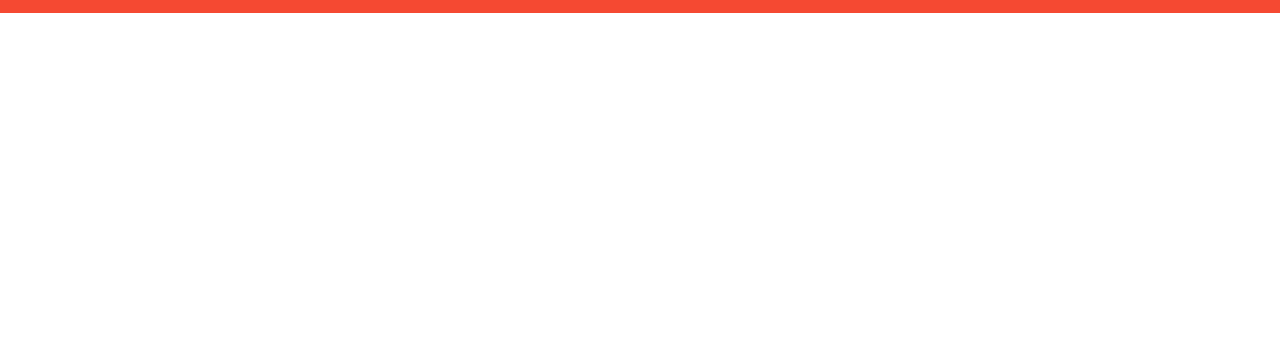
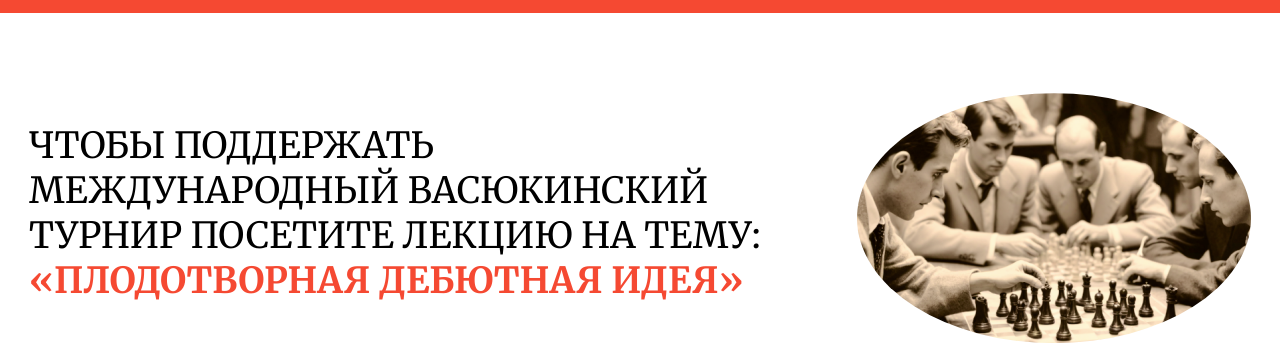
Before and after one commit to restlesswizard/landing-yandex-chessclub, a plain HTML site: page index.html in a window 1280 px wide. Shown: the part 728-1075 px from the top of the page. Before the commit the page ends 800 px from the top, so only its background shows below. Drawn offline with Linux system fonts and the light colour scheme.

Commit message:
wip: section theme

```diff
--- /dev/null
+++ b/css/theme.css
@@ -0,0 +1,25 @@
+.wrapper.theme__wrapper {
+    margin-top: 80px;
+}
+
+.theme__wrapper {
+    display: flex;
+    justify-content: space-between;
+    gap: 64px
+}
+
+
+.text_highlight {
+    color: #F54932;
+    font-weight: bold;
+}
+
+.theme__heading {
+    text-transform: uppercase;
+    font-weight: 400;
+}
+
+.theme__img img {
+    max-height: 250px;
+    clip-path: ellipse();
+}
--- a/index.html
+++ b/index.html
@@ -49,9 +49,24 @@
                     </li>
                 </ul>
             </div>
+        </section>
+
+        <section class="theme">
+            <div class="wrapper theme__wrapper">
+
+                <h2 class="theme__heading">
+                    <span>Чтобы поддержать Международный васюкинский турнир посетите лекцию на тему: </span>
+                    <span class="text_highlight">«Плодотворная дебютная идея»</span>
+                </h2>
+
+                <div class="theme__img">
+                    <img src="./img/png/chessplayers.png" alt="Фотография с пятью игроками за шахматной доской">
+                </div>
+
+
+            </div>
 
         </section>
-
 
 
     </main>
--- a/main.css
+++ b/main.css
@@ -6,6 +6,7 @@
 @import url(./css/header.css);
 @import url(./css/hero.css);
 @import url(./css/running-line.css);
+@import url(./css/theme.css);
 
 :root {
     --bg-position: center;
@@ -18,6 +19,15 @@ body {
     /* overflow-x: hidden; */
 }
 
+
+h1, h2 {
+    font-family: 'Merriweather';
+}
+
+h2 {
+    font-size: 36px
+}
+
 .wrapper {
     max-width: 1222px;
     margin: 0 auto;
```
Also changed, not shown: img/png/chessplayers.png (added).
